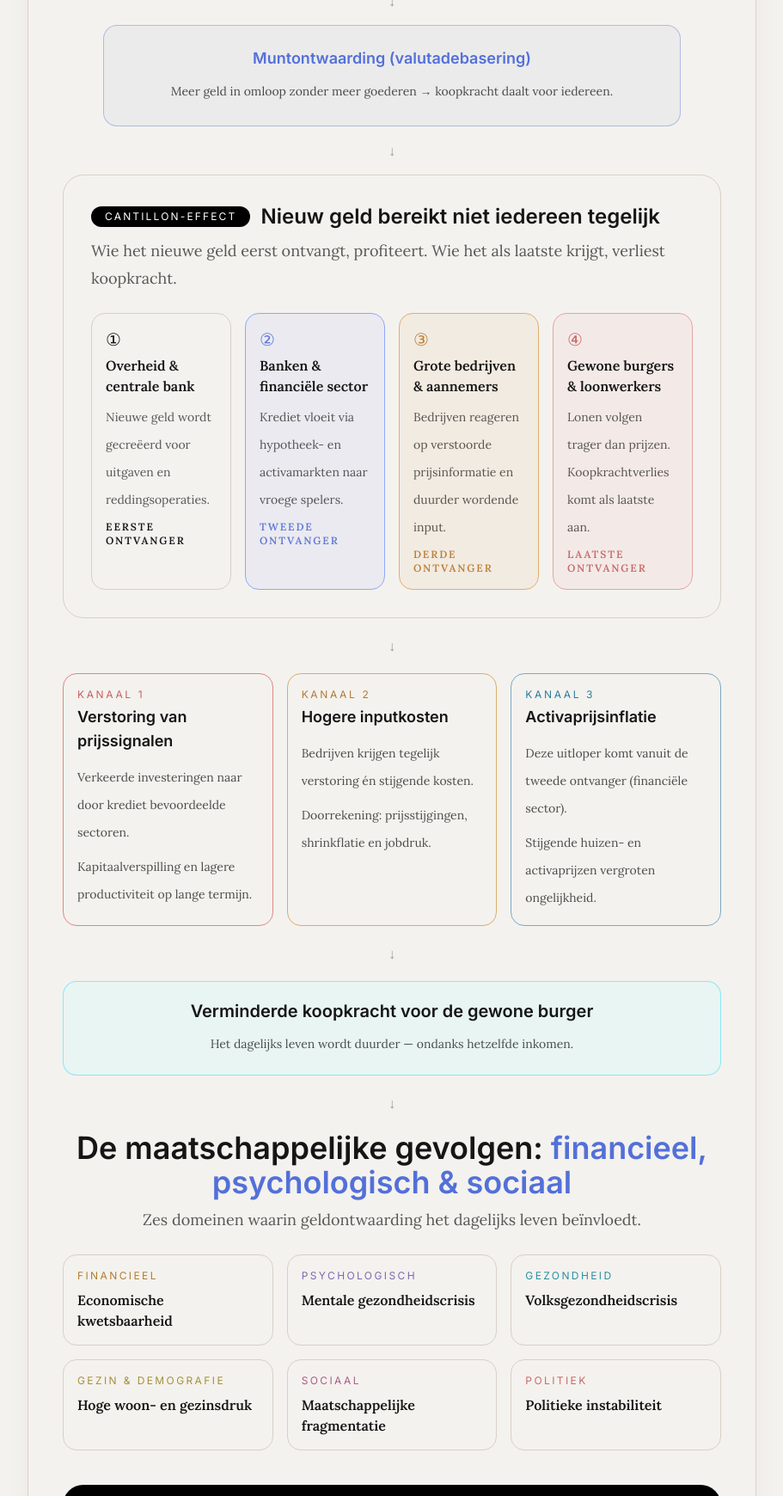
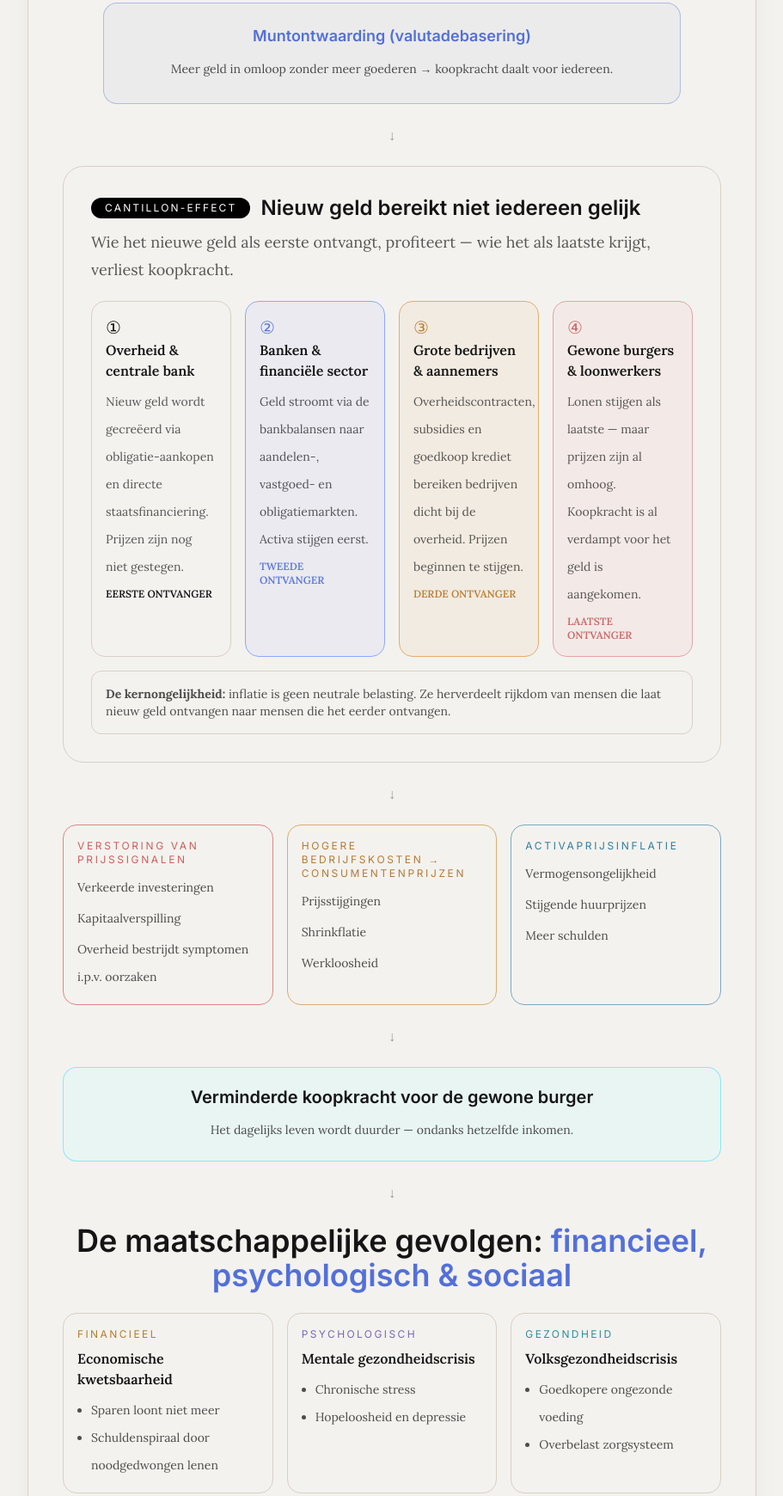
Before and after one commit to vjo18/geldgedrag, an Astro site: page /geldsysteem in a window 1280 px wide. Shown: the part 665-2405 px from the top of the page at 86% size, without its empty margins (184-1095 px from the left). Built offline with nearby package versions, Linux system fonts and the light colour scheme; Astro itself is replaced by a stand-in of ours.

Commit message:
Expand Geldsysteem page with full infographic content

```diff
--- a/src/pages/geldsysteem.astro
+++ b/src/pages/geldsysteem.astro
@@ -5,117 +5,74 @@ import Footer from "@/components/Footer.astro";
 import { SITE } from "@/config";
 ---
 
-<Layout
-  title={`${SITE.title} | Geldsysteem`}
-  description="Visuele kaart van geldontwaarding: Cantillon-effect, schuldgedreven cyclus en maatschappelijke gevolgen."
->
+<Layout title={`${SITE.title} | Geldsysteem`} description="Volledige infographic over geldontwaarding, Cantillon-effect en maatschappelijke gevolgen.">
   <Header />
   <main id="main-content" class="app-layout pb-16">
     <section class="surface mt-6 px-5 py-10 sm:px-10">
-      <div class="mx-auto max-w-5xl">
+      <div class="mx-auto max-w-5xl space-y-6">
         <p class="text-center font-heading text-[11px] font-semibold tracking-[0.22em] text-accent uppercase">Geldgedrag.be — educatieve infographic</p>
-        <h1 class="mt-4 text-center font-heading text-4xl font-semibold leading-tight sm:text-5xl">
-          Hoe geldontwaarding
-          <span class="block text-accent">onze samenleving ondermijnt</span>
-        </h1>
-        <p class="article-copy mx-auto mt-4 max-w-3xl text-center text-foreground/70">
-          Van geld bijdrukken tot gezinsbreuk, volksgezondheid en politieke instabiliteit — de verborgen keten van oorzaak en gevolg.
-        </p>
+        <h1 class="text-center font-heading text-4xl font-semibold sm:text-5xl">Hoe geldontwaarding <span class="block text-accent">onze samenleving ondermijnt</span></h1>
+        <p class="article-copy mx-auto max-w-3xl text-center text-foreground/70">Van geld bijdrukken tot gezinsbreuk, volksgezondheid en politieke instabiliteit — de verborgen keten van oorzaak en gevolg.</p>
 
-        <div class="mx-auto mt-5 h-[2px] w-14 bg-accent/70"></div>
+        <article class="mx-auto mt-8 max-w-2xl rounded-2xl bg-black px-6 py-8 text-center text-white"><h2 class="font-heading text-2xl font-semibold">De gelddrukker</h2><p class="article-copy mt-2 text-white/75">Overheid vergroot de geldhoeveelheid om begrotingstekorten te financieren — zonder belastingen te verhogen.</p></article>
+        <p class="text-center text-foreground/40">↓</p>
+        <article class="mx-auto max-w-2xl rounded-2xl border border-accent/40 bg-accent/5 px-6 py-6 text-center"><h3 class="font-heading text-lg font-semibold text-accent">Muntontwaarding (valutadebasering)</h3><p class="article-copy mt-2 text-sm text-foreground/75">Meer geld in omloop zonder meer goederen → koopkracht daalt voor iedereen.</p></article>
+        <p class="text-center text-foreground/40">↓</p>
 
-        <article class="mx-auto mt-10 max-w-2xl rounded-2xl bg-black px-6 py-8 text-center text-white">
-          <h2 class="font-heading text-2xl font-semibold">De gelddrukker</h2>
-          <p class="article-copy mt-3 text-sm text-white/80">Overheid vergroot de geldhoeveelheid om begrotingstekorten te financieren — zonder belastingen te verhogen.</p>
+        <article class="rounded-3xl border border-border bg-card p-6 sm:p-8">
+          <div class="flex flex-wrap items-center gap-3"><span class="rounded-full bg-black px-4 py-1 font-heading text-xs tracking-[0.18em] text-white uppercase">Cantillon-effect</span><h3 class="font-heading text-2xl font-semibold">Nieuw geld bereikt niet iedereen gelijk</h3></div>
+          <p class="article-copy mt-2 text-foreground/70">Wie het nieuwe geld als eerste ontvangt, profiteert — wie het als laatste krijgt, verliest koopkracht.</p>
+          <div class="mt-5 grid gap-4 sm:grid-cols-4">
+            <div class="rounded-2xl border border-border bg-background p-4"><p class="text-xl">①</p><p class="font-semibold">Overheid & centrale bank</p><p class="article-copy mt-2 text-sm text-foreground/70">Nieuw geld wordt gecreëerd via obligatie-aankopen en directe staatsfinanciering. Prijzen zijn nog niet gestegen.</p><p class="mt-2 text-xs font-semibold uppercase">Eerste ontvanger</p></div>
+            <div class="rounded-2xl border border-[#8fa8ff] bg-[#8fa8ff]/10 p-4"><p class="text-xl text-[#5f78d7]">②</p><p class="font-semibold">Banken & financiële sector</p><p class="article-copy mt-2 text-sm text-foreground/70">Geld stroomt via de bankbalansen naar aandelen-, vastgoed- en obligatiemarkten. Activa stijgen eerst.</p><p class="mt-2 text-xs font-semibold uppercase text-[#5f78d7]">Tweede ontvanger</p></div>
+            <div class="rounded-2xl border border-[#e2ae6f] bg-[#e2ae6f]/10 p-4"><p class="text-xl text-[#bd7f37]">③</p><p class="font-semibold">Grote bedrijven & aannemers</p><p class="article-copy mt-2 text-sm text-foreground/70">Overheidscontracten, subsidies en goedkoop krediet bereiken bedrijven dicht bij de overheid. Prijzen beginnen te stijgen.</p><p class="mt-2 text-xs font-semibold uppercase text-[#bd7f37]">Derde ontvanger</p></div>
+            <div class="rounded-2xl border border-[#e4a4a4] bg-[#e4a4a4]/10 p-4"><p class="text-xl text-[#c96969]">④</p><p class="font-semibold">Gewone burgers & loonwerkers</p><p class="article-copy mt-2 text-sm text-foreground/70">Lonen stijgen als laatste — maar prijzen zijn al omhoog. Koopkracht is al verdampt voor het geld is aangekomen.</p><p class="mt-2 text-xs font-semibold uppercase text-[#c96969]">Laatste ontvanger</p></div>
+          </div>
+          <div class="mt-4 rounded-xl border border-border bg-background p-4 text-sm text-foreground/75"><strong>De kernongelijkheid:</strong> inflatie is geen neutrale belasting. Ze herverdeelt rijkdom van mensen die laat nieuw geld ontvangen naar mensen die het eerder ontvangen.</div>
         </article>
 
-        <p class="my-4 text-center text-foreground/40">↓</p>
+        <div class="text-center text-foreground/40">↓</div>
+        <section class="grid gap-4 sm:grid-cols-3">
+          <article class="rounded-2xl border border-[#de8686] bg-card p-4"><p class="font-heading text-xs tracking-[0.22em] text-[#cb5f5f] uppercase">Verstoring van prijssignalen</p><ul class="article-copy mt-2 space-y-1 text-sm text-foreground/75"><li>Verkeerde investeringen</li><li>Kapitaalverspilling</li><li>Overheid bestrijdt symptomen i.p.v. oorzaken</li></ul></article>
+          <article class="rounded-2xl border border-[#d9ad70] bg-card p-4"><p class="font-heading text-xs tracking-[0.22em] text-[#b27a36] uppercase">Hogere bedrijfskosten → consumentenprijzen</p><ul class="article-copy mt-2 space-y-1 text-sm text-foreground/75"><li>Prijsstijgingen</li><li>Shrinkflatie</li><li>Werkloosheid</li></ul></article>
+          <article class="rounded-2xl border border-[#79aac2] bg-card p-4"><p class="font-heading text-xs tracking-[0.22em] text-[#2b7da2] uppercase">Activaprijsinflatie</p><ul class="article-copy mt-2 space-y-1 text-sm text-foreground/75"><li>Vermogensongelijkheid</li><li>Stijgende huurprijzen</li><li>Meer schulden</li></ul></article>
+        </section>
 
-        <article class="mx-auto max-w-2xl rounded-2xl border border-accent/40 bg-accent/5 px-6 py-6 text-center">
-          <h3 class="font-heading text-lg font-semibold text-accent">Muntontwaarding (valutadebasering)</h3>
-          <p class="article-copy mt-2 text-sm text-foreground/75">Meer geld in omloop zonder meer goederen → koopkracht daalt voor iedereen.</p>
-        </article>
+        <p class="text-center text-foreground/40">↓</p>
+        <article class="mx-auto max-w-3xl rounded-2xl border border-cyan-400/40 bg-cyan-100/30 px-6 py-5 text-center dark:bg-cyan-500/10"><h4 class="font-heading text-xl font-semibold">Verminderde koopkracht voor de gewone burger</h4><p class="article-copy mt-2 text-sm text-foreground/75">Het dagelijks leven wordt duurder — ondanks hetzelfde inkomen.</p></article>
 
-        <p class="my-4 text-center text-foreground/40">↓</p>
-
-        <article class="rounded-3xl border border-border bg-card p-6 sm:p-8">
-          <div class="flex flex-wrap items-center gap-3">
-            <span class="rounded-full bg-black px-4 py-1 font-heading text-xs tracking-[0.18em] text-white uppercase">Cantillon-effect</span>
-            <h3 class="font-heading text-2xl font-semibold">Nieuw geld bereikt niet iedereen tegelijk</h3>
-          </div>
-          <p class="article-copy mt-2 text-foreground/70">Wie het nieuwe geld eerst ontvangt, profiteert. Wie het als laatste krijgt, verliest koopkracht.</p>
-
-          <div class="mt-6 grid gap-4 sm:grid-cols-4">
-            <div class="rounded-2xl border border-border bg-background p-4">
-              <p class="text-xl">①</p><p class="mt-1 font-semibold">Overheid & centrale bank</p><p class="article-copy mt-2 text-sm text-foreground/70">Nieuwe geld wordt gecreëerd voor uitgaven en reddingsoperaties.</p><p class="mt-2 text-xs font-semibold tracking-[0.16em] uppercase">Eerste ontvanger</p>
-            </div>
-            <div class="rounded-2xl border border-[#8fa8ff] bg-[#8fa8ff]/10 p-4">
-              <p class="text-xl text-[#5f78d7]">②</p><p class="mt-1 font-semibold">Banken & financiële sector</p><p class="article-copy mt-2 text-sm text-foreground/70">Krediet vloeit via hypotheek- en activamarkten naar vroege spelers.</p><p class="mt-2 text-xs font-semibold tracking-[0.16em] text-[#5f78d7] uppercase">Tweede ontvanger</p>
-            </div>
-            <div class="rounded-2xl border border-[#e2ae6f] bg-[#e2ae6f]/10 p-4">
-              <p class="text-xl text-[#bd7f37]">③</p><p class="mt-1 font-semibold">Grote bedrijven & aannemers</p><p class="article-copy mt-2 text-sm text-foreground/70">Bedrijven reageren op verstoorde prijsinformatie en duurder wordende input.</p><p class="mt-2 text-xs font-semibold tracking-[0.16em] text-[#bd7f37] uppercase">Derde ontvanger</p>
-            </div>
-            <div class="rounded-2xl border border-[#e4a4a4] bg-[#e4a4a4]/10 p-4">
-              <p class="text-xl text-[#c96969]">④</p><p class="mt-1 font-semibold">Gewone burgers & loonwerkers</p><p class="article-copy mt-2 text-sm text-foreground/70">Lonen volgen trager dan prijzen. Koopkrachtverlies komt als laatste aan.</p><p class="mt-2 text-xs font-semibold tracking-[0.16em] text-[#c96969] uppercase">Laatste ontvanger</p>
-            </div>
-          </div>
-        </article>
-
-        <div class="my-5 text-center text-foreground/40">↓</div>
-
+        <p class="text-center text-foreground/40">↓</p>
         <section>
-          <div class="grid gap-4 sm:grid-cols-3">
-            <article class="rounded-2xl border border-[#de8686] bg-card p-4">
-              <p class="font-heading text-xs tracking-[0.22em] text-[#cb5f5f] uppercase">Kanaal 1</p>
-              <h4 class="mt-1 font-heading text-lg font-semibold">Verstoring van prijssignalen</h4>
-              <ul class="article-copy mt-3 space-y-2 text-sm text-foreground/75"><li>Verkeerde investeringen naar door krediet bevoordeelde sectoren.</li><li>Kapitaalverspilling en lagere productiviteit op lange termijn.</li></ul>
-            </article>
-            <article class="rounded-2xl border border-[#d9ad70] bg-card p-4">
-              <p class="font-heading text-xs tracking-[0.22em] text-[#b27a36] uppercase">Kanaal 2</p>
-              <h4 class="mt-1 font-heading text-lg font-semibold">Hogere inputkosten</h4>
-              <ul class="article-copy mt-3 space-y-2 text-sm text-foreground/75"><li>Bedrijven krijgen tegelijk verstoring én stijgende kosten.</li><li>Doorrekening: prijsstijgingen, shrinkflatie en jobdruk.</li></ul>
-            </article>
-            <article class="rounded-2xl border border-[#79aac2] bg-card p-4">
-              <p class="font-heading text-xs tracking-[0.22em] text-[#2b7da2] uppercase">Kanaal 3</p>
-              <h4 class="mt-1 font-heading text-lg font-semibold">Activaprijsinflatie</h4>
-              <ul class="article-copy mt-3 space-y-2 text-sm text-foreground/75"><li>Deze uitloper komt vanuit de tweede ontvanger (financiële sector).</li><li>Stijgende huizen- en activaprijzen vergroten ongelijkheid.</li></ul>
-            </article>
+          <h2 class="text-center font-heading text-4xl font-semibold">De maatschappelijke gevolgen: <span class="text-accent">financieel, psychologisch & sociaal</span></h2>
+          <div class="mt-6 grid gap-4 sm:grid-cols-3">
+            <article class="rounded-2xl border border-border bg-card p-4"><h3 class="font-heading text-xs tracking-[0.2em] uppercase text-[#b07d2f]">Financieel</h3><p class="mt-2 font-semibold">Economische kwetsbaarheid</p><ul class="article-copy mt-2 list-disc ps-4 text-sm text-foreground/75"><li>Sparen loont niet meer</li><li>Schuldenspiraal door noodgedwongen lenen</li></ul></article>
+            <article class="rounded-2xl border border-border bg-card p-4"><h3 class="font-heading text-xs tracking-[0.2em] uppercase text-[#7a68b6]">Psychologisch</h3><p class="mt-2 font-semibold">Mentale gezondheidscrisis</p><ul class="article-copy mt-2 list-disc ps-4 text-sm text-foreground/75"><li>Chronische stress</li><li>Hopeloosheid en depressie</li></ul></article>
+            <article class="rounded-2xl border border-border bg-card p-4"><h3 class="font-heading text-xs tracking-[0.2em] uppercase text-[#2a8fa2]">Gezondheid</h3><p class="mt-2 font-semibold">Volksgezondheidscrisis</p><ul class="article-copy mt-2 list-disc ps-4 text-sm text-foreground/75"><li>Goedkopere ongezonde voeding</li><li>Overbelast zorgsysteem</li></ul></article>
+            <article class="rounded-2xl border border-border bg-card p-4"><h3 class="font-heading text-xs tracking-[0.2em] uppercase text-[#a59039]">Gezin & demografie</h3><p class="mt-2 font-semibold">Hoge druk</p><ul class="article-copy mt-2 list-disc ps-4 text-sm text-foreground/75"><li>Twee inkomens nodig voor wonen</li><li>Dalende geboortecijfers</li></ul></article>
+            <article class="rounded-2xl border border-border bg-card p-4"><h3 class="font-heading text-xs tracking-[0.2em] uppercase text-[#aa5c8d]">Sociaal</h3><p class="mt-2 font-semibold">Maatschappelijke fragmentatie</p><ul class="article-copy mt-2 list-disc ps-4 text-sm text-foreground/75"><li>Stijgende ongelijkheid</li><li>Erosie van vertrouwen</li></ul></article>
+            <article class="rounded-2xl border border-border bg-card p-4"><h3 class="font-heading text-xs tracking-[0.2em] uppercase text-[#c86a6a]">Politiek</h3><p class="mt-2 font-semibold">Politieke instabiliteit</p><ul class="article-copy mt-2 list-disc ps-4 text-sm text-foreground/75"><li>Groter overheidsapparaat</li><li>Meer polarisatie</li></ul></article>
           </div>
         </section>
 
-        <div class="my-5 text-center text-foreground/40">↓</div>
-
-        <article class="mx-auto max-w-3xl rounded-2xl border border-cyan-400/40 bg-cyan-100/30 px-6 py-5 text-center dark:bg-cyan-500/10">
-          <h4 class="font-heading text-xl font-semibold">Verminderde koopkracht voor de gewone burger</h4>
-          <p class="article-copy mt-2 text-sm text-foreground/75">Het dagelijks leven wordt duurder — ondanks hetzelfde inkomen.</p>
-        </article>
-
-        <div class="my-5 text-center text-foreground/40">↓</div>
-
         <section>
-          <h2 class="text-center font-heading text-4xl font-semibold">De maatschappelijke gevolgen: <span class="text-accent">financieel, psychologisch & sociaal</span></h2>
-          <p class="article-copy mt-2 text-center text-foreground/70">Zes domeinen waarin geldontwaarding het dagelijks leven beïnvloedt.</p>
-          <div class="mt-6 grid gap-4 sm:grid-cols-3">
-            <article class="rounded-2xl border border-border bg-card p-4"><h3 class="font-heading text-xs tracking-[0.2em] uppercase text-[#b07d2f]">Financieel</h3><p class="mt-2 font-semibold">Economische kwetsbaarheid</p></article>
-            <article class="rounded-2xl border border-border bg-card p-4"><h3 class="font-heading text-xs tracking-[0.2em] uppercase text-[#7a68b6]">Psychologisch</h3><p class="mt-2 font-semibold">Mentale gezondheidscrisis</p></article>
-            <article class="rounded-2xl border border-border bg-card p-4"><h3 class="font-heading text-xs tracking-[0.2em] uppercase text-[#2a8fa2]">Gezondheid</h3><p class="mt-2 font-semibold">Volksgezondheidscrisis</p></article>
-            <article class="rounded-2xl border border-border bg-card p-4"><h3 class="font-heading text-xs tracking-[0.2em] uppercase text-[#a59039]">Gezin & demografie</h3><p class="mt-2 font-semibold">Hoge woon- en gezinsdruk</p></article>
-            <article class="rounded-2xl border border-border bg-card p-4"><h3 class="font-heading text-xs tracking-[0.2em] uppercase text-[#aa5c8d]">Sociaal</h3><p class="mt-2 font-semibold">Maatschappelijke fragmentatie</p></article>
-            <article class="rounded-2xl border border-border bg-card p-4"><h3 class="font-heading text-xs tracking-[0.2em] uppercase text-[#c86a6a]">Politiek</h3><p class="mt-2 font-semibold">Politieke instabiliteit</p></article>
+          <h2 class="text-center font-heading text-4xl font-semibold">Wie betaalt de rekening?</h2>
+          <p class="article-copy text-center text-foreground/70">De impact verschilt per inkomensgroep — verklaard door het Cantillon-effect.</p>
+          <div class="mt-5 grid gap-4 sm:grid-cols-4">
+            <article class="rounded-2xl border border-border bg-card p-4 text-center"><p class="font-semibold">Laag inkomen</p><p class="mt-1 inline-block rounded-full bg-red-100 px-2 py-0.5 text-xs text-red-700">Verliest altijd</p></article>
+            <article class="rounded-2xl border border-border bg-card p-4 text-center"><p class="font-semibold">Middenklasse</p><p class="mt-1 inline-block rounded-full bg-amber-100 px-2 py-0.5 text-xs text-amber-700">Nieuwe armen</p></article>
+            <article class="rounded-2xl border border-border bg-card p-4 text-center"><p class="font-semibold">Vermogenden</p><p class="mt-1 inline-block rounded-full bg-blue-100 px-2 py-0.5 text-xs text-blue-700">Langzaam uitgehold</p></article>
+            <article class="rounded-2xl border border-border bg-card p-4 text-center"><p class="font-semibold">Politiek verbonden</p><p class="mt-1 inline-block rounded-full bg-cyan-100 px-2 py-0.5 text-xs text-cyan-700">Profiteert</p></article>
           </div>
         </section>
 
-        <section class="mt-10 rounded-3xl bg-black px-6 py-8 text-white">
+        <section class="rounded-3xl bg-black px-6 py-8 text-white">
           <h2 class="text-center font-heading text-3xl font-semibold">De <span class="text-cyan-400">zichzelf versterkende spiraal</span></h2>
-          <p class="article-copy mt-2 text-center text-white/75">De overheid lost de bijwerkingen op met hetzelfde middel dat ze veroorzaakte.</p>
-          <div class="mt-6 flex flex-wrap items-center justify-center gap-2 text-sm">
-            <span class="rounded-lg border border-blue-400/50 bg-blue-500/20 px-3 py-2">Nog meer geld drukken</span>
-            <span>→</span><span class="rounded-lg border border-white/20 bg-white/10 px-3 py-2">Cantillon-herverdeling</span>
-            <span>→</span><span class="rounded-lg border border-white/20 bg-white/10 px-3 py-2">Grotere overheid</span>
-            <span>→</span><span class="rounded-lg border border-white/20 bg-white/10 px-3 py-2">Meer crises</span>
-            <span>→</span><span class="rounded-lg border border-white/20 bg-white/10 px-3 py-2">Meer schulden</span>
-            <span>→</span><span class="rounded-lg border border-blue-400/50 bg-blue-500/20 px-3 py-2">Nog meer drukken</span>
-          </div>
+          <div class="mt-6 flex flex-wrap items-center justify-center gap-2 text-sm"><span class="rounded-lg border border-blue-400/50 bg-blue-500/20 px-3 py-2">Meer geld drukken</span><span>→</span><span class="rounded-lg border border-white/20 bg-white/10 px-3 py-2">Cantillon-herverdeling</span><span>→</span><span class="rounded-lg border border-white/20 bg-white/10 px-3 py-2">Grotere overheid</span><span>→</span><span class="rounded-lg border border-white/20 bg-white/10 px-3 py-2">Meer crises</span><span>→</span><span class="rounded-lg border border-white/20 bg-white/10 px-3 py-2">Meer schulden</span><span>→</span><span class="rounded-lg border border-blue-400/50 bg-blue-500/20 px-3 py-2">Nóg meer drukken</span></div>
+        </section>
+
+        <section class="grid gap-4 sm:grid-cols-2">
+          <article class="rounded-2xl border border-[#e8b7b7] bg-[#fff6f6] p-6 dark:bg-[#3d2828]/25"><p class="font-heading text-xs tracking-[0.2em] uppercase text-[#cc5d5d]">Het kernprobleem</p><h3 class="mt-2 font-heading text-2xl font-semibold">Geld zonder vaste waarde</h3><p class="article-copy mt-2 text-foreground/75">Wanneer de geldhoeveelheid blijft uitbreiden, worden kosten verborgen via inflatie. Het Cantillon-effect betaalt burgers die het nieuwe geld laat ontvangen.</p></article>
+          <article class="rounded-2xl border border-[#b8d6dd] bg-[#f4fbfd] p-6 dark:bg-[#20343a]/25"><p class="font-heading text-xs tracking-[0.2em] uppercase text-[#2b7da2]">Wat helpt?</p><h3 class="mt-2 font-heading text-2xl font-semibold">Bewustzijn & gezond geldgedrag</h3><p class="article-copy mt-2 text-foreground/75">Begrijpen hoe het systeem werkt is de eerste stap: bewust sparen, investeren in waarde en financiële educatie als bescherming van koopkracht.</p></article>
         </section>
       </div>
     </section>
```
